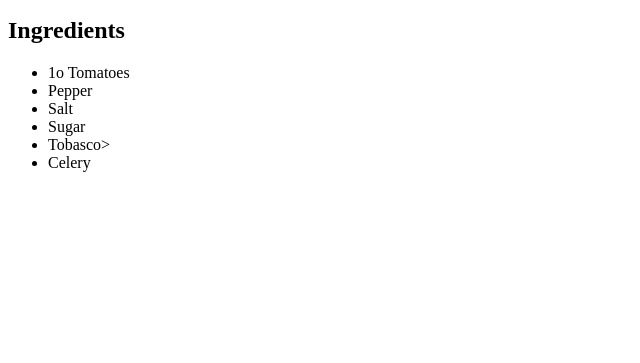
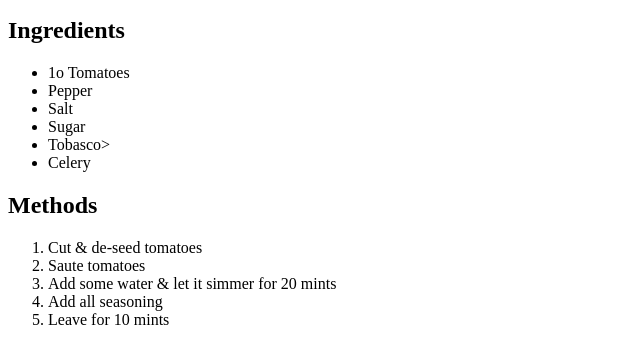
Before and after one commit to lovelymehrotra/lovelymehrotra.github.io, a plain HTML site: page index.html in a window 1280 px wide. Shown: the part 101-464 px from the top of the page, without its empty margins (0-640 px from the left). Drawn offline with Linux system fonts and the light colour scheme.

Commit message:
Added Methods

```diff
--- a/index.html
+++ b/index.html
@@ -18,5 +18,15 @@
         <li>Celery</li>
         </ul>
         </div>
+        <div>
+                <h2>Methods</h2>
+                <ol>
+                <li>Cut & de-seed tomatoes</li>
+                <li>Saute tomatoes</li>
+                <li>Add some water & let it simmer for 20 mints</li>
+                <li>Add all seasoning</li>
+                <li>Leave for 10 mints</li>
+                </ol>
+                </div>
 </body>
 </html>
```
